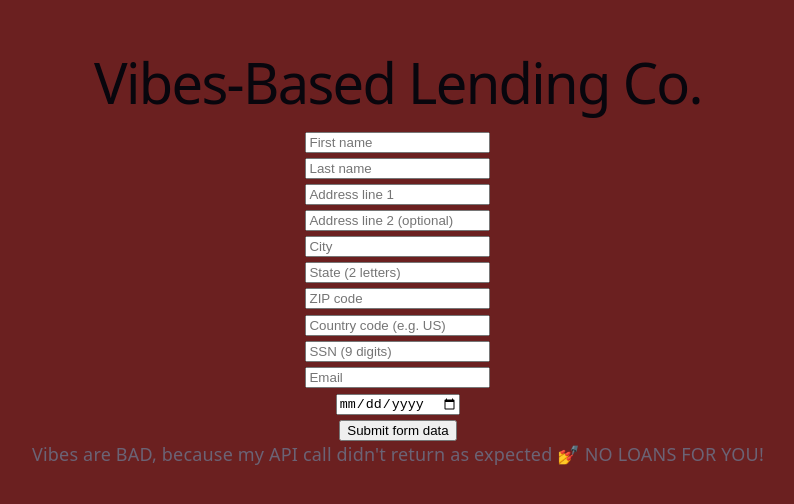
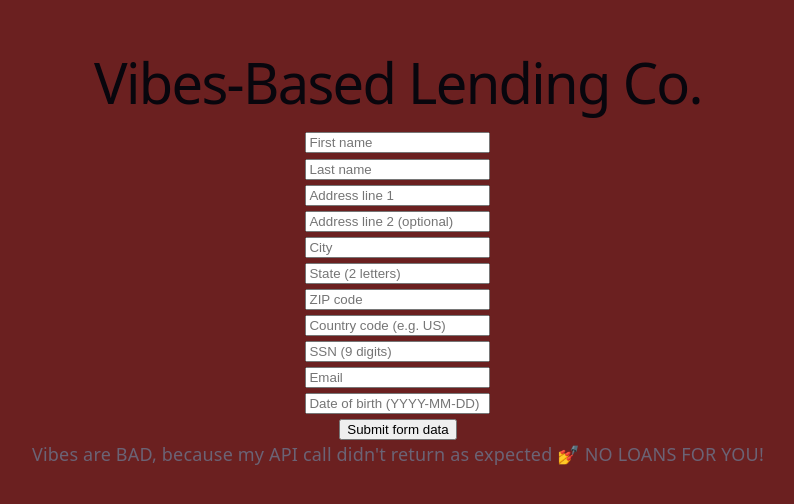
Before and after one commit to Friskybunnies/vibes_based_lending_co, a React app in the folder frontend/: page / in a window 1280 px wide. Shown: the part 148-652 px from the top of the page, without its empty margins (242-1036 px from the left). Built offline with nearby package versions, Linux system fonts and the light colour scheme; no server answers; the HTML template or start-up script is replaced by a standard one.

Commit message:
Updated pesky date picker

```diff
--- a/frontend/src/App.jsx
+++ b/frontend/src/App.jsx
@@ -31,8 +31,16 @@ function App() {
 
   const handleChange = e => {
     const { name, value } = e.target
-    const normalizedValue =
-      name === 'state' || name === 'country' ? value.toUpperCase() : value
+    let normalizedValue = value
+
+    if (name === 'state' || name === 'country') {
+      normalizedValue = value.toUpperCase()
+    }
+
+    if (name === 'dob') {
+      normalizedValue = value.replace(/[^\d-]/g, '').slice(0, 10)
+    }
+
     setFormData(prev => ({ ...prev, [name]: normalizedValue }))
   }
 
@@ -122,7 +130,7 @@ function App() {
           <input name="email" type="email" placeholder="Email" value={formData.email} onChange={handleChange} required />
         </p>
         <p>
-          <input name="dob" type="date" placeholder="Date of birth" value={formData.dob} pattern="\d{4}-\d{2}-\d{2}" required />
+          <input name="dob" type="text" placeholder="Date of birth (YYYY-MM-DD)" value={formData.dob} onChange={handleChange} inputMode="numeric" maxLength={10} pattern="\d{4}-\d{2}-\d{2}" required />
         </p>
         <button type="submit" disabled={loading}>
           {loading ? 'Submitting' : 'Submit form data'}
```
